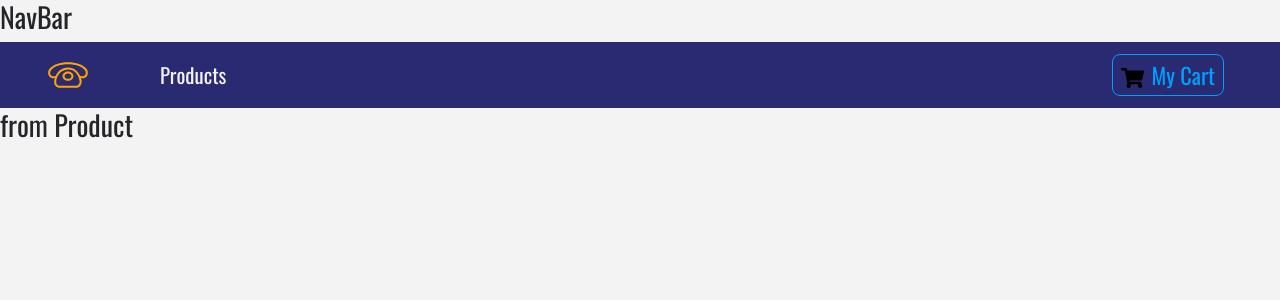
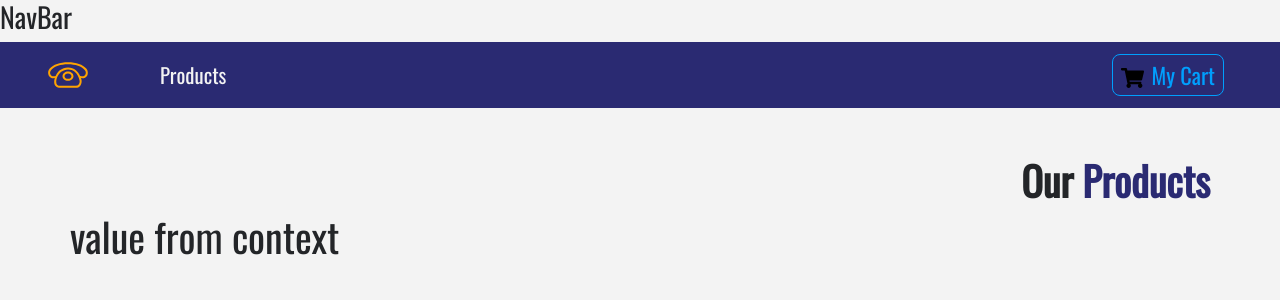
Before and after one commit to joesid/E-Commerce-Site, a React (Create React App) app: page / in a window 1280 px wide. Shown: the top 300 px of the page. Built offline with nearby package versions, Linux system fonts and the light colour scheme.

Commit message:
Modified

```diff
--- a/src/components/ProductList.js
+++ b/src/components/ProductList.js
@@ -1,12 +1,33 @@
 import React, {Component} from 'react';
 import Product from './Product.js'
+import Title from './Title';
+import {storeProducts} from '../data.js';
+import {ProductConsumer} from '../context';
+
 
 export default class ProductList extends Component{
+    state = {
+        products: storeProducts
+    }
     render(){
+        console.log(this.state.products)
         return(
-            <div>
-                <Product />
-            </div>
+        <React.Fragment>
+          <div className = "py-5">
+            <div className = "container">
+              <Title name="our" title="products" />
+
+              <div className = "row">
+              <ProductConsumer>
+               {hello =>{
+                return <h1>{hello}</h1>;
+               }}
+              </ProductConsumer>
+          </div>
+         </div>
+        </div>
+     </React.Fragment>
+            // <Product />
         )
     }
 }
--- a/src/index.js
+++ b/src/index.js
@@ -3,13 +3,17 @@ import {Switch, Route,BrowserRouter as Router } from 'react-router-dom';
 import ReactDOM from 'react-dom';
 import './index.css';
 import App from './App';
+import {ProductProvider} from './context';
 import reportWebVitals from './reportWebVitals';
+import 'bootstrap/dist/css/bootstrap.min.css'
 
 ReactDOM.render(
   <React.StrictMode>
+    <ProductProvider>
     <Router>
     <App />
     </Router>
+    </ProductProvider>
   </React.StrictMode>,
   document.getElementById('root')
 );
```
